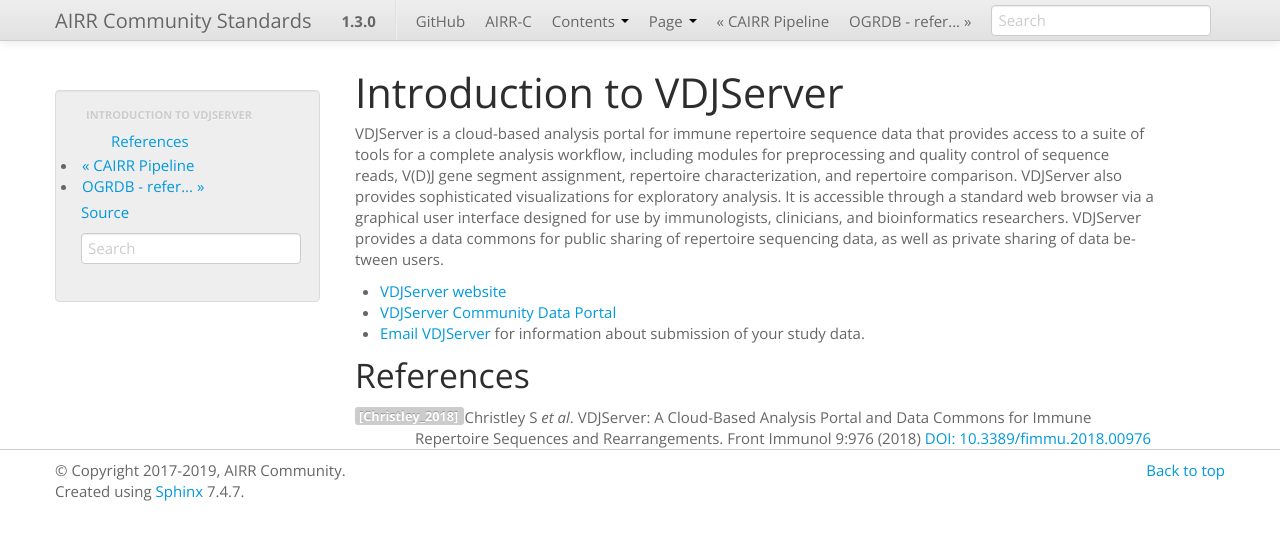
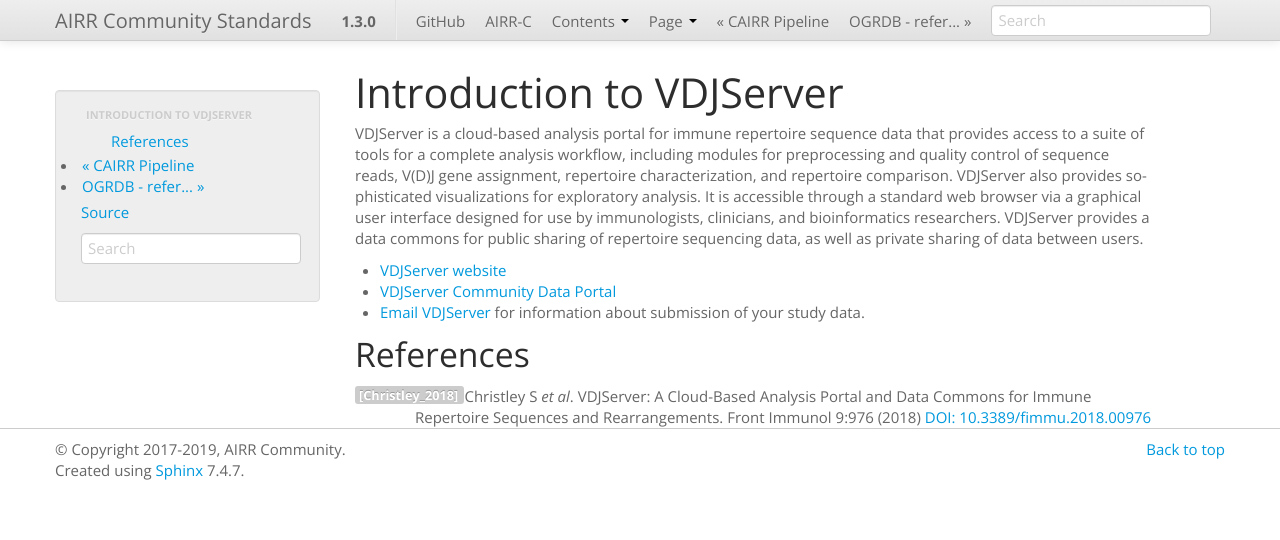
Before and after one commit to airr-community/airr-standards, a Sphinx documentation site: the page built from docs/miairr/vdjserver.rst, in a window 1280 px wide. Shown: the top 540 px of the page. Built offline with Sphinx 7.4.7, drawn with Linux system fonts in a browser that asks for light colours; pages that are not in the unit, such as notebooks, are missing from menus.

Commit message:
Remove some of extra gene nomenclature text.  Replace "segment" with "gene"/"gene alignment" where possible.

```diff
--- a/docs/datarep/alignments.rst
+++ b/docs/datarep/alignments.rst
@@ -4,7 +4,7 @@
 ===============================
 
 An Alignment is the output from a V(D)J assignment process for a
-single V, D, J, or C gene segment for a sequence. It is not necessary
+single V, D, J, or C gene for a sequence. It is not necessary
 that the V(D)J assignment process performs a sequence alignment
 algorithm, as the schema can support any algorithmic process. Multiple
 Alignment records are supported and expected for a single sequence
--- a/docs/miairr/vdjserver.rst
+++ b/docs/miairr/vdjserver.rst
@@ -6,7 +6,7 @@
 
 VDJServer is a cloud-based analysis portal for immune repertoire sequence data that
 provides access to a suite of tools for a complete analysis workflow, including modules
-for preprocessing and quality control of sequence reads, V(D)J gene segment assignment,
+for preprocessing and quality control of sequence reads, V(D)J gene assignment,
 repertoire characterization, and repertoire comparison. VDJServer also provides
 sophisticated visualizations for exploratory analysis. It is accessible through a standard
 web browser via a graphical user interface designed for use by immunologists, clinicians,
```
Also changed, not shown: docs/datarep/rearrangements.rst (+2 -14 lines), 3 other files.
